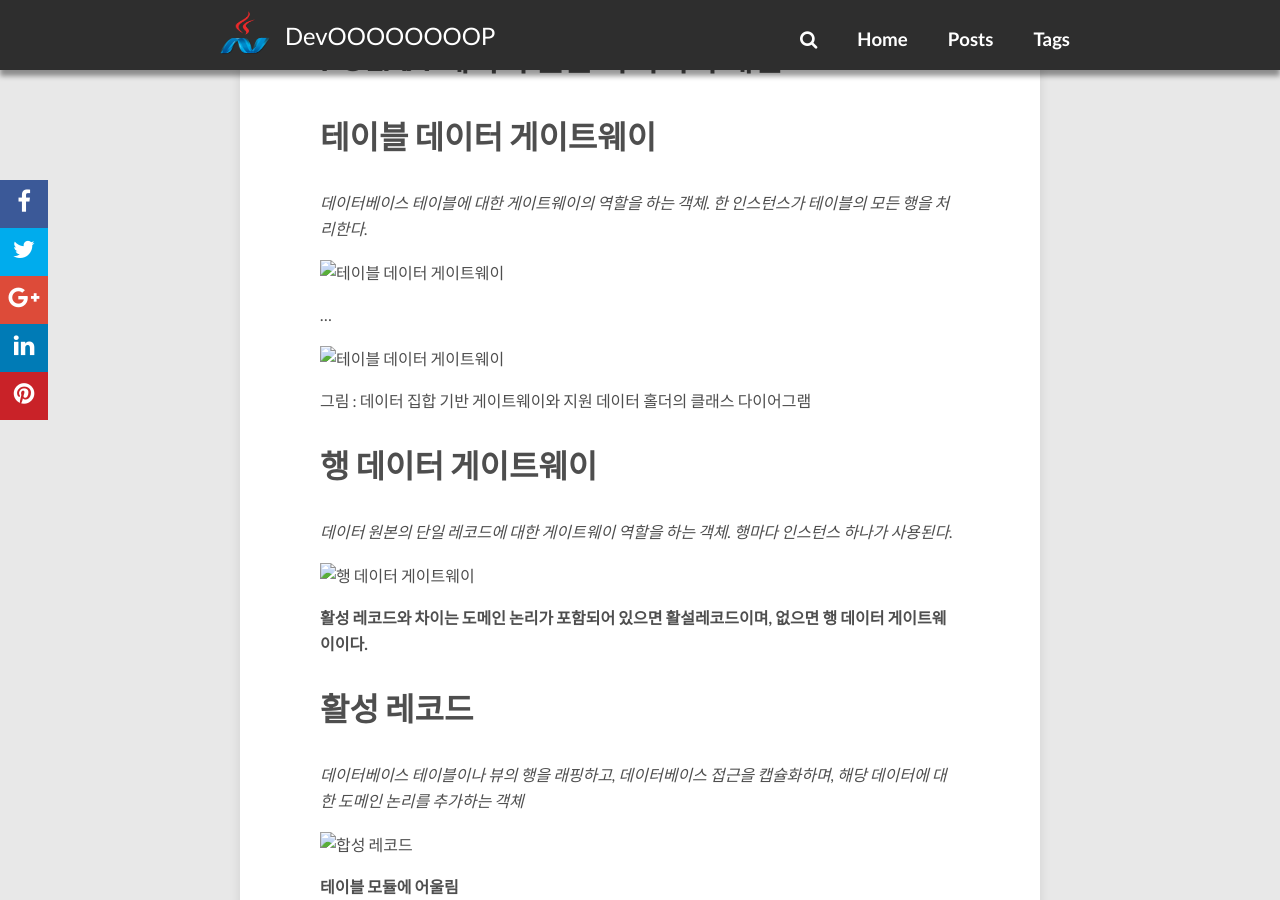
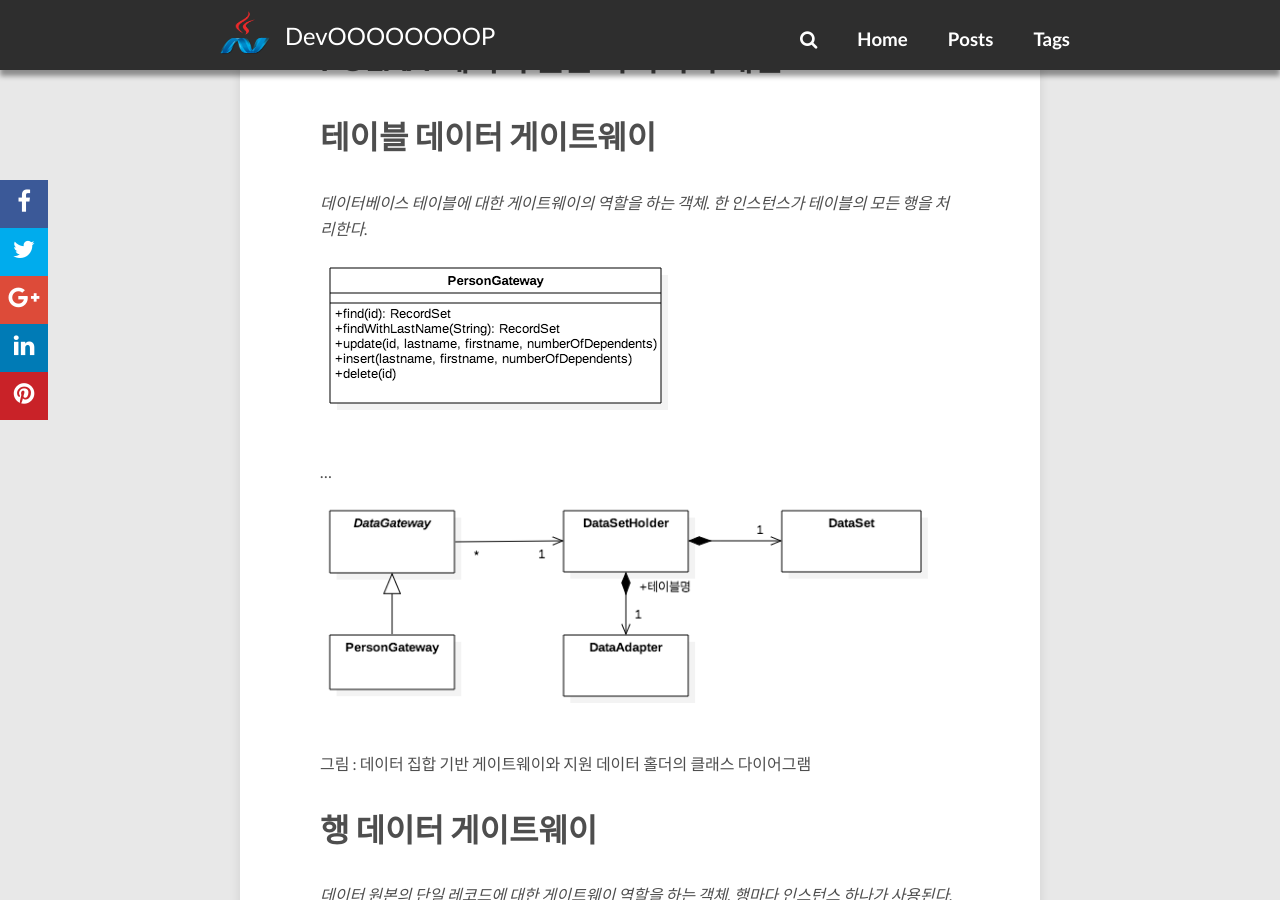
Before and after one commit to redutan/redutan.github.io, a Jekyll site: the page built from _posts/2016/2016-03-27-poeaa-data-source.markdown, in a window 1280 px wide and 900 px high, scrolled down 394 px. Built offline with Jekyll 4.4.1, drawn with Linux system fonts in a browser that asks for light colours; nearby versions of some CDN libraries; comment, search, counter and statistics services are not loaded.

Commit message:
이미지 링크 오류 수정

```diff
--- a/_drafts/poeaa-object-relation-architecture2.markdown
+++ b/_drafts/poeaa-object-relation-architecture2.markdown
@@ -11,7 +11,7 @@ tags:
 
 _한 객체를 다른 객체의 테이블에 있는 여러 필드로 매핑한다_
 
-![포함 값](attach/2016/POEAA/ClassDiagram-EmbeddedValue.png)
+![포함 값](/attach/2016/POEAA/ClassDiagram-EmbeddedValue.png)
 
 객체지향에서는 여러 작은 객체를 사용하는 것이 합리적이지만, 데이터베이스 테이블은 여러 작은 객체를
 저장하는 데 적합하지 않다.
@@ -26,7 +26,7 @@ _의존 매핑_ 에서 의존자가 주로 1:1 관계로 값객체가 되는 특
 
 # 직렬화 LOB(Serialized LOB)
 
-![직렬화 LOB](attach/2016/POEAA/ClassDiagram-SerializedLob.png)
+![직렬화 LOB](/attach/2016/POEAA/ClassDiagram-SerializedLob.png)
 
 ## 구현방법
 
--- a/_posts/2016/2016-03-27-poeaa-data-source.markdown
+++ b/_posts/2016/2016-03-27-poeaa-data-source.markdown
@@ -11,11 +11,11 @@ tags:
 
 _데이터베이스 테이블에 대한 게이트웨이의 역할을 하는 객체. 한 인스턴스가 테이블의 모든 행을 처리한다._
 
-![테이블 데이터 게이트웨이](attach/2016/POEAA/ClassDiagram-TableGateway.png)
+![테이블 데이터 게이트웨이](/attach/2016/POEAA/ClassDiagram-TableGateway.png)
 
 ...
 
-![테이블 데이터 게이트웨이](attach/2016/POEAA/ClassDiagram-DataSet.png)
+![테이블 데이터 게이트웨이](/attach/2016/POEAA/ClassDiagram-DataSet.png)
 
 그림 : 데이터 집합 기반 게이트웨이와 지원 데이터 홀더의 클래스 다이어그램
 
@@ -32,7 +32,7 @@ _데이터 원본의 단일 레코드에 대한 게이트웨이 역할을 하는
 _데이터베이스 테이블이나 뷰의 행을 래핑하고, 데이터베이스 접근을 캡슐화하며, 해당 데이터에 대한 도메인 논리를
 추가하는 객체_
 
-![합성 레코드](attach/2016/POEAA/ClassDiagram-ActiveRecord.png)
+![합성 레코드](/attach/2016/POEAA/ClassDiagram-ActiveRecord.png)
 
 **테이블 모듈에 어울림**
 
@@ -44,7 +44,7 @@ _데이터베이스 테이블이나 뷰의 행을 래핑하고, 데이터베이
 
 _객체와 데이터베이스 사이에서 둘 사이는 물론 매퍼 자체에 대한 독립성을 유지하면서 데이터를 옮기는 매퍼의 한 계층_
 
-![데이터 매퍼](attach/2016/POEAA/ClassDiagram-DataMapper.png)
+![데이터 매퍼](/attach/2016/POEAA/ClassDiagram-DataMapper.png)
 
 - 식별자 맵, 레지스트리
 - 분리 인터페이스
--- a/_posts/2016/2016-03-28-poeaa-object-relation-architecture.markdown
+++ b/_posts/2016/2016-03-28-poeaa-object-relation-architecture.markdown
@@ -31,7 +31,7 @@ _인메모리 객체와 데이터베이스 행 간의 식별자를 유지 관리
 
 _객체 간 연결과 테이블 간 외래 키 참조의 매핑_
 
-![외래 키 매핑](attach/2016/POEAA/ClassDiagram-ForeignkeyMapping.png)
+![외래 키 매핑](/attach/2016/POEAA/ClassDiagram-ForeignkeyMapping.png)
 
 ## 고려사항
 
@@ -53,13 +53,13 @@ _객체 간 연결과 테이블 간 외래 키 참조의 매핑_
 
 **N:M**
 
-![연관 테이블 매핑](attach/2016/POEAA/ClassDiagram-NM.png)
+![연관 테이블 매핑](/attach/2016/POEAA/ClassDiagram-NM.png)
 
 # 의존 매핑
 
 _한 클래스가 자식 클래스의 데이터베이스 매핑을 수행하게 한다._
 
-![의존 매핑](attach/2016/POEAA/ClassDiagram-DependentMapping.png)
+![의존 매핑](/attach/2016/POEAA/ClassDiagram-DependentMapping.png)
 
 예를들어
 
```
